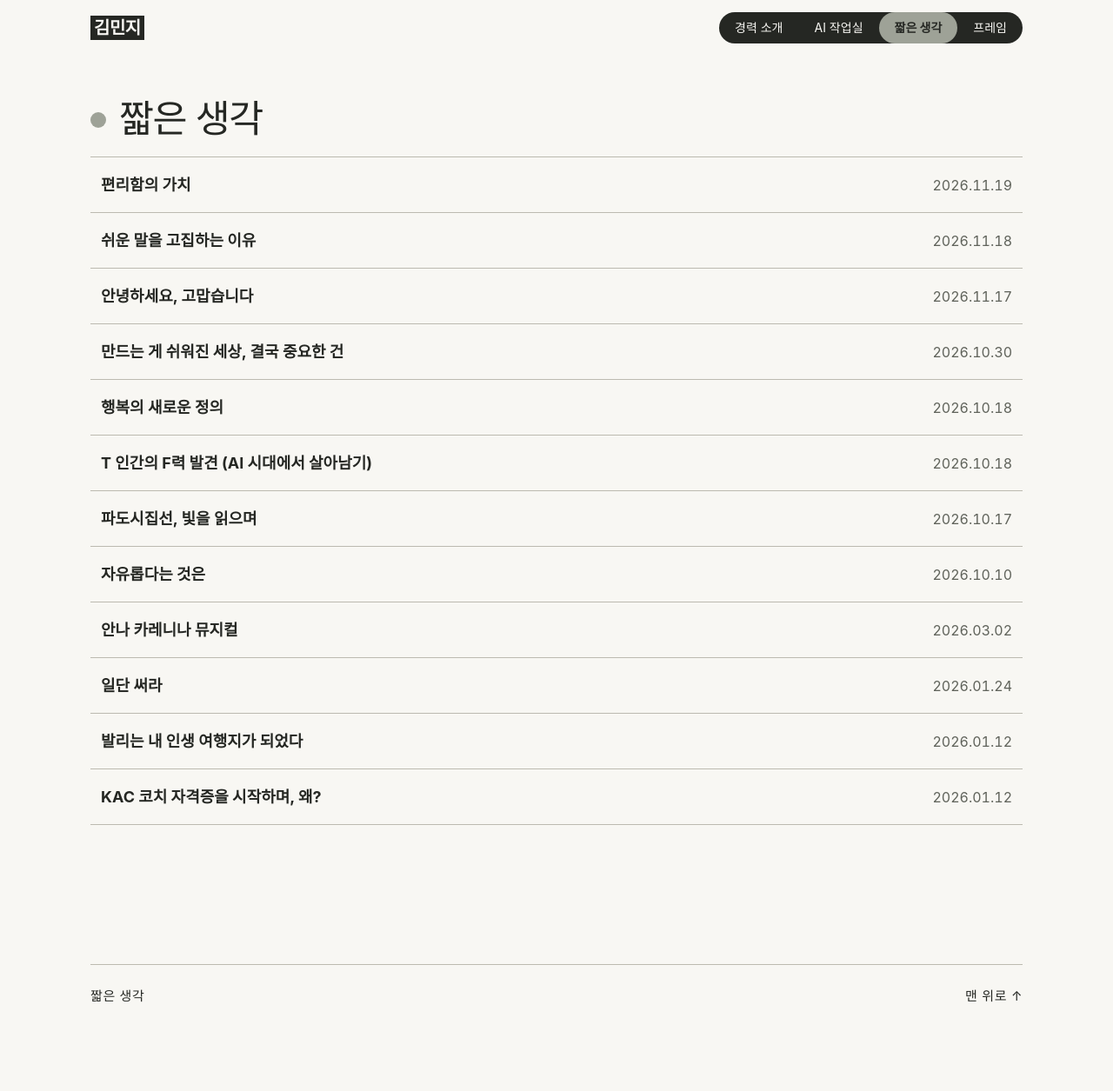
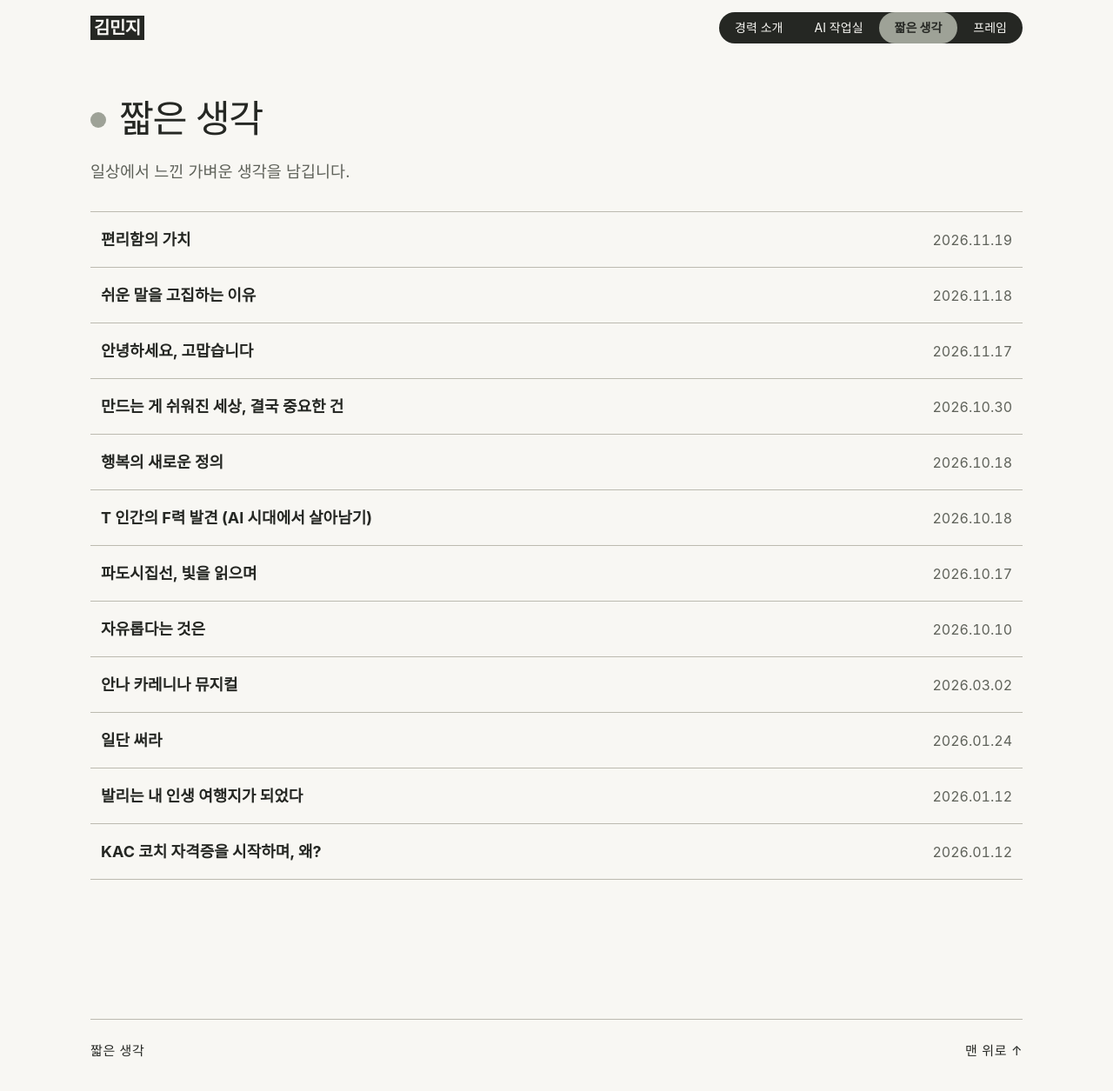
Before and after one commit to k-im-rose/k-im-rose.github.io, a Jekyll site: the page built from thoughts.html, in a window 1280 px wide and 1262 px high. Shown: the top 1255 px of the window at 87% size. Built offline with Jekyll 4.4.1, drawn with Linux system fonts in a browser that asks for light colours; some web fonts are replaced.

Commit message:
짧은 생각: 제목 아래 설명 문구 복원
Co-Authored-By: Claude Haiku 5.5 <noreply@anthropic.com>

```diff
--- a/thoughts.html
+++ b/thoughts.html
@@ -7,6 +7,7 @@ permalink: /thoughts/
 <main class="sheet">
   <section class="chapter thoughts-list" id="works">
     <h2>짧은 생각</h2>
+    <p class="lede">일상에서 느낀 가벼운 생각을 남깁니다.</p>
     {% assign items = site.thoughts | sort: 'date' | reverse %}
     {% for t in items %}
     <a class="row work-row" href="{{ t.url | relative_url }}"><b>{{ t.title }}</b><b class="yr">{{ t.date | date: "%Y.%m.%d" }}</b></a>
```
